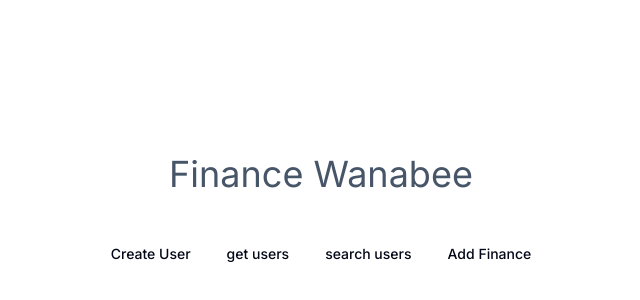
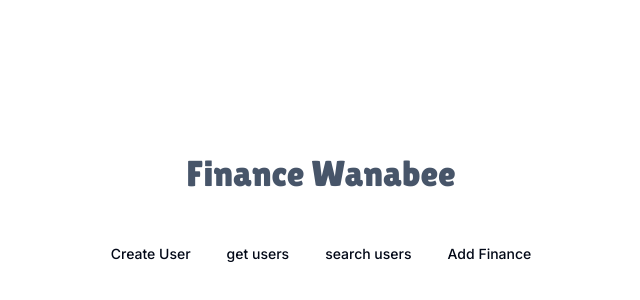
Before and after one commit to darkweb19/finance-wanabee, a Next.js app: page / in a window 1280 px wide. Shown: the part 186-486 px from the top of the page, without its empty margins (319-959 px from the left). Built offline with nearby package versions, Linux system fonts and the light colour scheme.

Commit message:
feat : lilitaOne font is added

```diff
--- a/app/page.tsx
+++ b/app/page.tsx
@@ -1,9 +1,14 @@
 import NavigationLinks from "./Navigation";
+import { Lilita_One } from "next/font/google";
+
+const lilitaFont = Lilita_One({ weight: "400", subsets: ["latin"] });
 
 export default function Home() {
 	return (
 		<main className="text-center p-3 h-dvh sm:h-screen flex flex-col justify-center items-center gap-10">
-			<span className={` text-3xl sm:text-4xl text-slate-600`}>
+			<span
+				className={`${lilitaFont.className} text-3xl sm:text-4xl text-slate-600`}
+			>
 				Finance Wanabee
 			</span>
 			<NavigationLinks />
```
